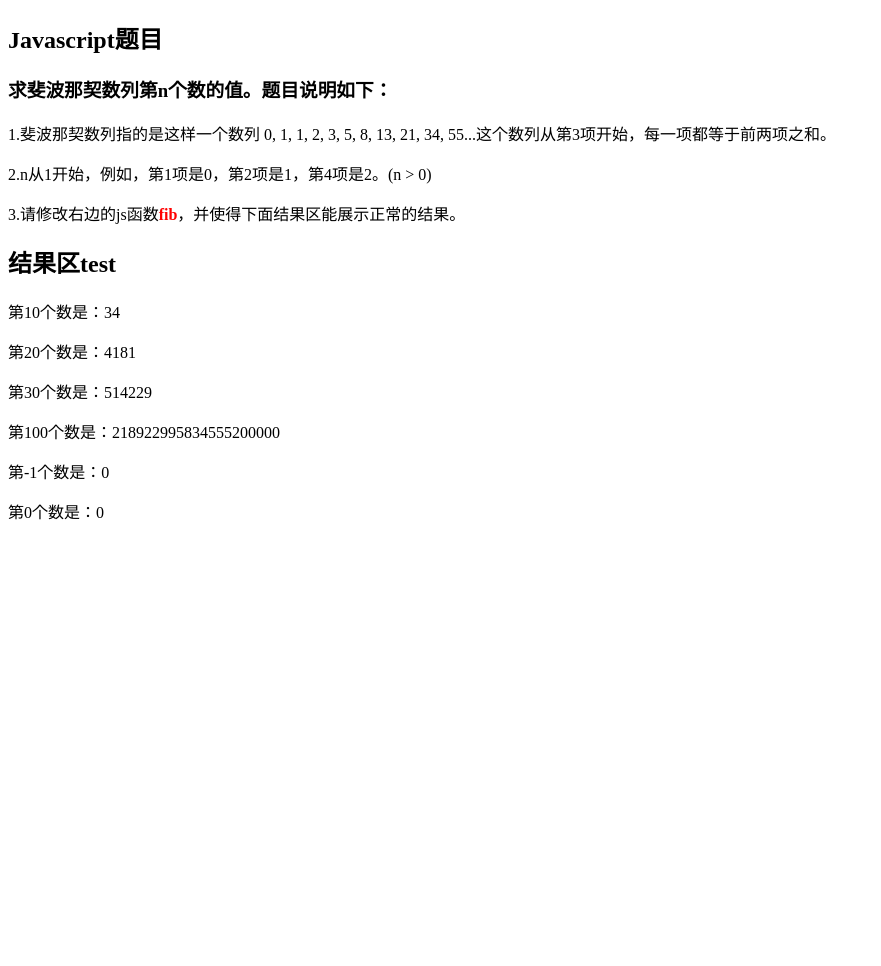
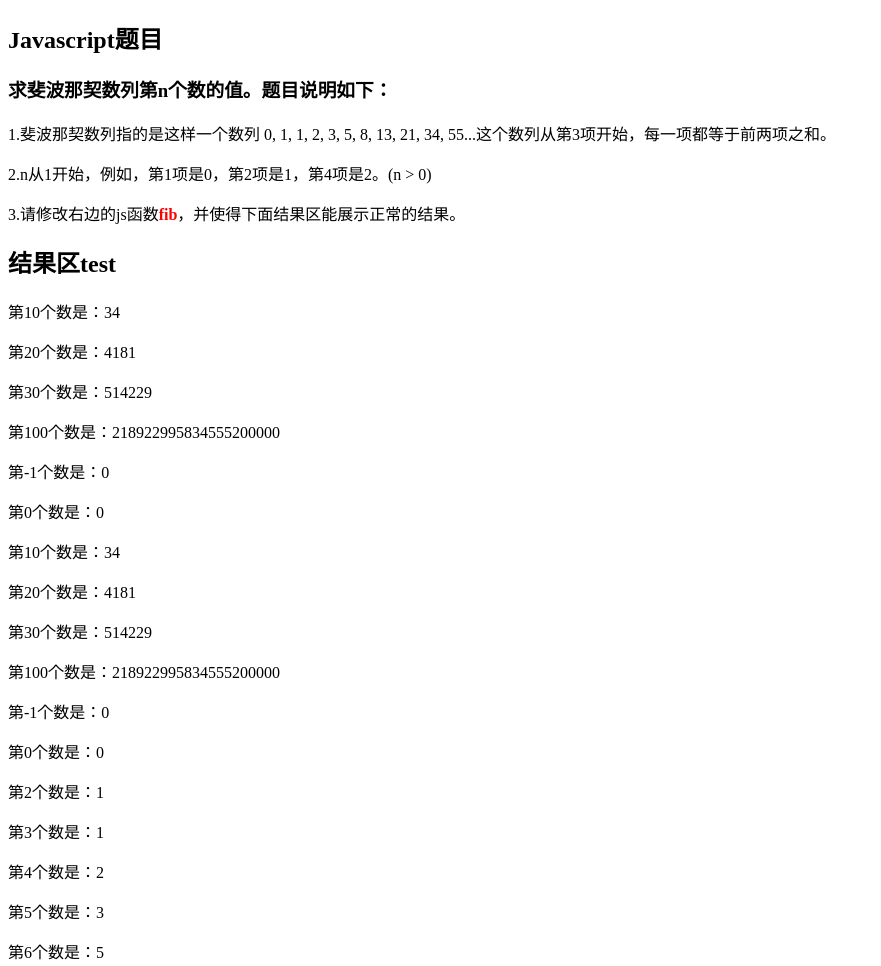
Before and after one commit to rmtuyuan/Fibonacci-sequence, a plain HTML site: page index.html in a window 1280 px wide. Shown: the whole page, without its empty margins (0-881 px from the left). Before the commit the page ends 800 px from the top, so only its background shows below. Drawn offline with Linux system fonts and the light colour scheme.

Commit message:
Update index.html

```diff
--- a/index.html
+++ b/index.html
@@ -40,7 +40,8 @@
 
         var result = fib(n);
         var $ele = document.createElement('p');
-        console.log('第' + n + '个数是：' + result) ;
+       $ele.innerHTML = '第' + n + '个数是：' + result;
+        $resultEle.appendChild($ele);
 
     });
     </script>
```
